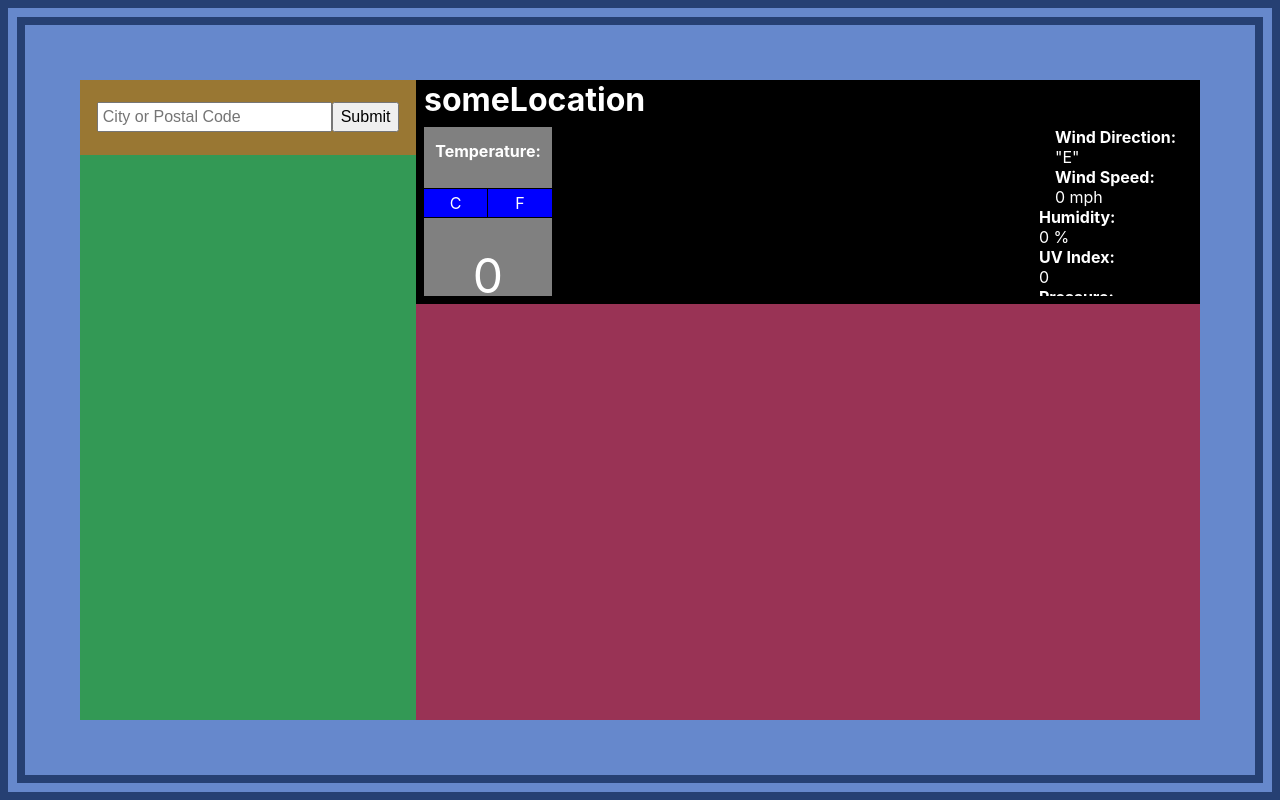
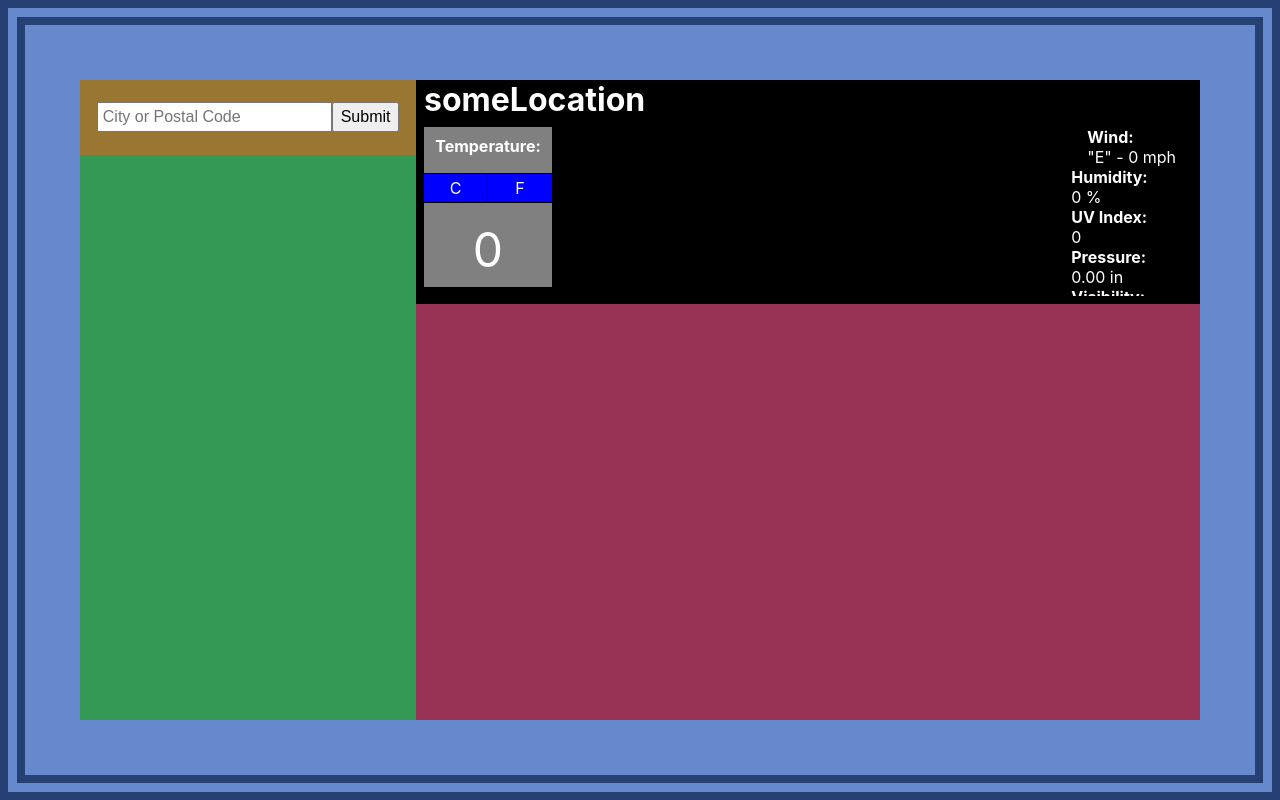
Before and after one commit to CHart-Cavanaugh/WeatherApp, a React (Create React App) app: page / in a window 1280 px wide. Built offline with nearby package versions, Linux system fonts and the light colour scheme.

Commit message:
Combine the "#wind-speed-info" and "#wind-dir-info" elements such that the "#wind-info" element only consists of an "h4" element with an id of "wind-label" and a "p" element with an id of "wind-val".

```diff
--- a/src/components/WeatherInformation.tsx
+++ b/src/components/WeatherInformation.tsx
@@ -79,30 +79,16 @@ export function WeatherInformation(): JSX.Element {
             className="main-column"
           >
             <div id="wind-info">
-              <div id="wind-dir-info">
-                <h4 id="wind-dir-label"
+              <h4 id="wind-label"
                 className="info-label"
               >
-                  Wind Direction:
+                Wind:
               </h4>
-                <p id="wind-dir-val"
+              <p id="wind-val"
                 className="info-val"
               >
-                  "E"
+                <span>"E"</span> - <span>0</span> <span>mph</span>
               </p>
-              </div>
-              <div id="wind-speed-info">
-                <h4 id="wind-speed-label"
-                  className="info-label"
-                >
-                  Wind Speed:
-                </h4>
-                <p id="wind-speed-val"
-                  className="info-val"
-                >
-                  <span>0</span> <span>mph</span>
-                </p>
-              </div>
             </div>
             <div id="humidity-info">
               <h4 id="humidity-label"
```
Lines whose indentation alone changed are shown as unchanged.
